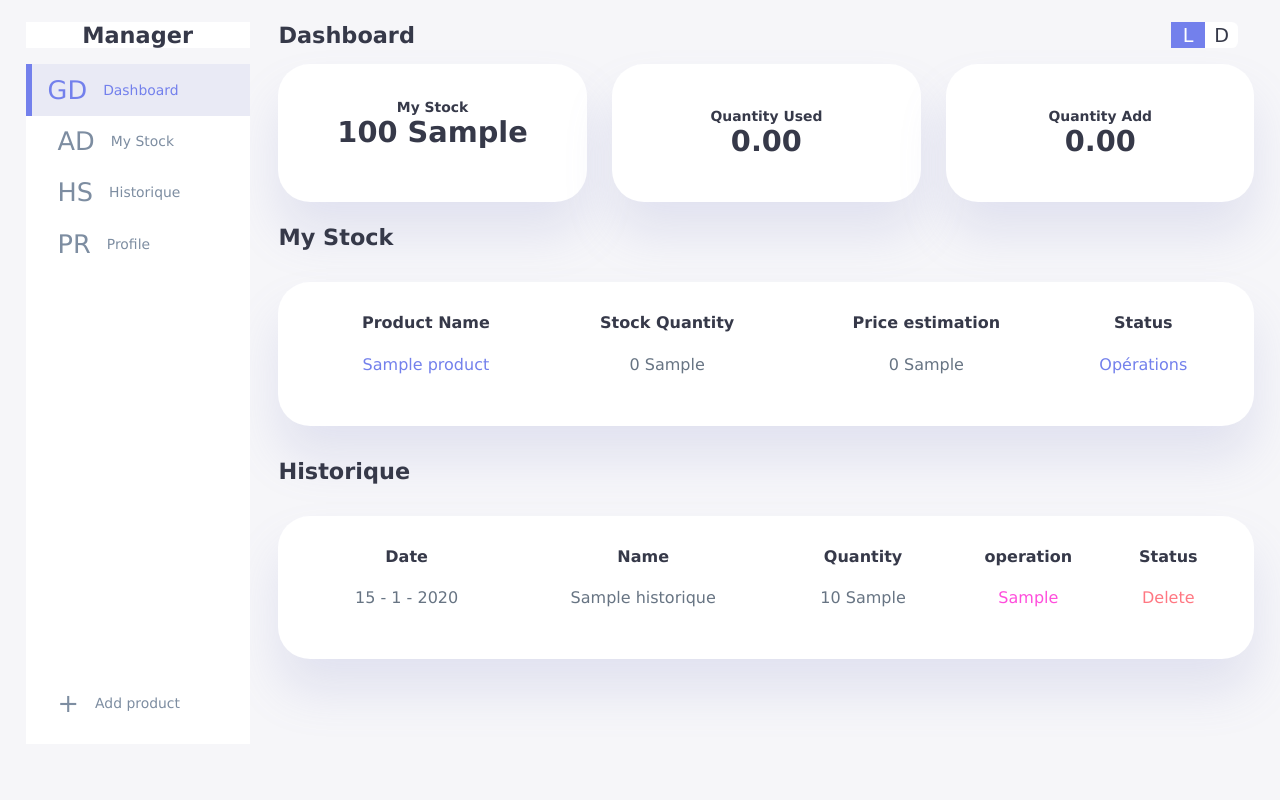
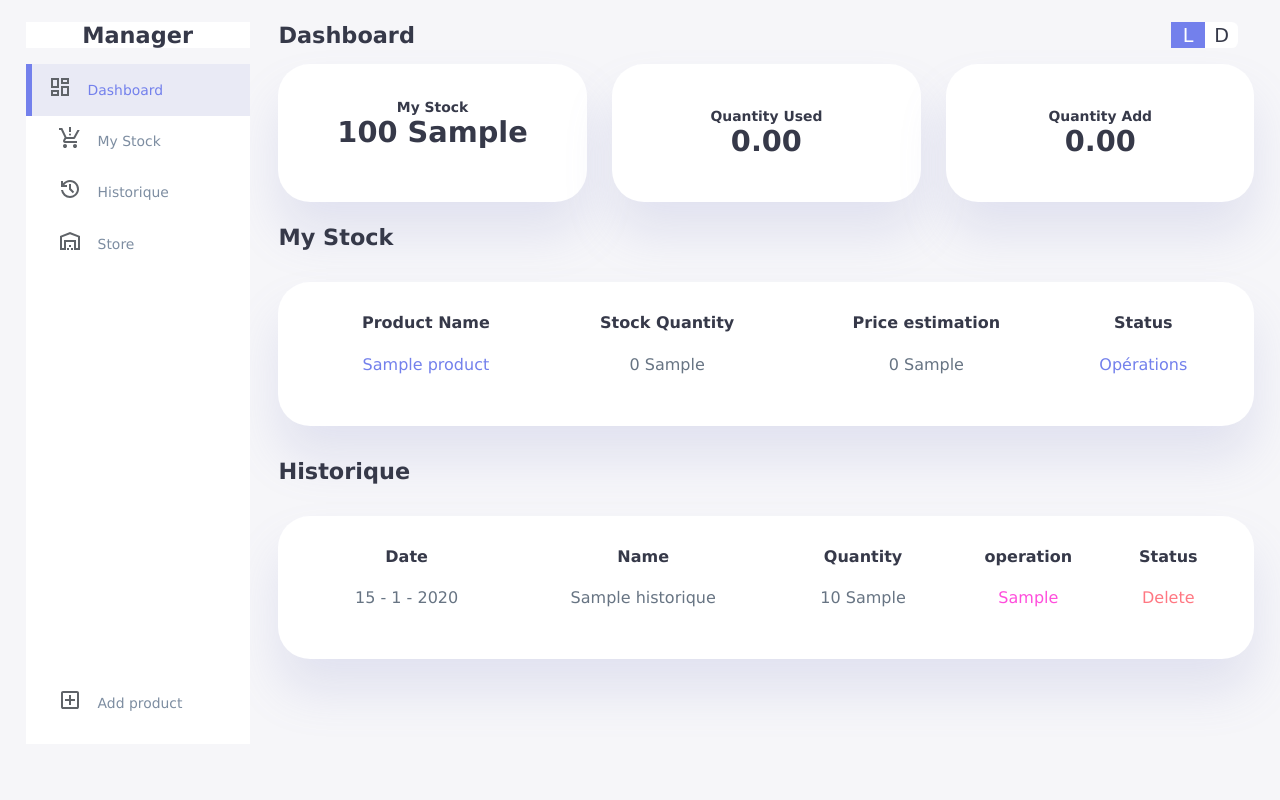
Before and after one commit to BiangaRemile/pblmia11, a Flask app: page /manager in a window 1280 px wide. Shown: the part 64-864 px from the top of the page. Run offline with Flask 3, Linux system fonts and the light colour scheme; the visitor is signed in with stand-in values (Sample User, id 1); tables that the repository leaves empty hold one stand-in row (values such as "Sample post").

Commit message:
Update main.html
Add icons

```diff
--- a/templates/main.html
+++ b/templates/main.html
@@ -5,7 +5,7 @@
     <meta name="viewport" content="width=device-width, initial-scale=1.0">
     <script src="https://ajax.googleapis.com/ajax/libs/jquery/3.7.1/jquery.min.js"></script>
     <link rel="stylesheet" href="{{ url_for('static', filename='css/style.css') }}">
-    <title>Document</title>
+    <title>Manager</title>
 </head>
 <body>
     <div class="pincipal">
@@ -40,23 +40,23 @@
                 </div>
                 <div class="sidebar" id="sidebar">
                     <a href="#dashboard" class="item active">
-                        <span>GD</span>
+                        <span><svg xmlns="http://www.w3.org/2000/svg" height="24px" viewBox="0 -960 960 960" width="24px" fill="#5f6368"><path d="M520-600v-240h320v240H520ZM120-440v-400h320v400H120Zm400 320v-400h320v400H520Zm-400 0v-240h320v240H120Zm80-400h160v-240H200v240Zm400 320h160v-240H600v240Zm0-480h160v-80H600v80ZM200-200h160v-80H200v80Zm160-320Zm240-160Zm0 240ZM360-280Z"/></svg></span>
                         <h3>Dashboard</h3>
                     </a>
                     <a href="#products" class="item">
-                        <span>AD</span>
+                        <span><svg xmlns="http://www.w3.org/2000/svg" height="24px" viewBox="0 -960 960 960" width="24px" fill="#5f6368"><path d="M480-580q-17 0-28.5-11.5T440-620q0-17 11.5-28.5T480-660q17 0 28.5 11.5T520-620q0 17-11.5 28.5T480-580Zm-40-140v-200h80v200h-80ZM280-80q-33 0-56.5-23.5T200-160q0-33 23.5-56.5T280-240q33 0 56.5 23.5T360-160q0 33-23.5 56.5T280-80Zm400 0q-33 0-56.5-23.5T600-160q0-33 23.5-56.5T680-240q33 0 56.5 23.5T760-160q0 33-23.5 56.5T680-80ZM40-800v-80h131l170 360h280l156-280h91L692-482q-11 20-29.5 31T622-440H324l-44 80h480v80H280q-45 0-68.5-39t-1.5-79l54-98-144-304H40Z"/></svg></span>
                         <h3>My Stock</h3>
                     </a>
                     <a href="#historique" class="item">
-                        <span>HS</span>
+                        <span><svg xmlns="http://www.w3.org/2000/svg" height="24px" viewBox="0 -960 960 960" width="24px" fill="#5f6368"><path d="M480-120q-138 0-240.5-91.5T122-440h82q14 104 92.5 172T480-200q117 0 198.5-81.5T760-480q0-117-81.5-198.5T480-760q-69 0-129 32t-101 88h110v80H120v-240h80v94q51-64 124.5-99T480-840q75 0 140.5 28.5t114 77q48.5 48.5 77 114T840-480q0 75-28.5 140.5t-77 114q-48.5 48.5-114 77T480-120Zm112-192L440-464v-216h80v184l128 128-56 56Z"/></svg></span>
                         <h3>Historique</h3>
                     </a>
                     <a id="mofify-store">
-                        <span>PR</span>
-                        <h3>Profile</h3>
+                        <span><svg xmlns="http://www.w3.org/2000/svg" height="24px" viewBox="0 -960 960 960" width="24px" fill="#5f6368"><path d="M160-200h80v-320h480v320h80v-426L480-754 160-626v426Zm-80 80v-560l400-160 400 160v560H640v-320H320v320H80Zm280 0v-80h80v80h-80Zm80-120v-80h80v80h-80Zm80 120v-80h80v80h-80ZM240-520h480-480Z"/></svg></svg></span>
+                        <h3>Store</h3>
                     </a>
                     <a id='add-product'>
-                        <span>+</span>
+                        <span><svg xmlns="http://www.w3.org/2000/svg" height="24px" viewBox="0 -960 960 960" width="24px" fill="#5f6368"><path d="M440-280h80v-160h160v-80H520v-160h-80v160H280v80h160v160ZM200-120q-33 0-56.5-23.5T120-200v-560q0-33 23.5-56.5T200-840h560q33 0 56.5 23.5T840-760v560q0 33-23.5 56.5T760-120H200Zm0-80h560v-560H200v560Zm0-560v560-560Z"/></svg></span>
                         <H3>Add product</H3>
                     </a>
                 </div>
```
